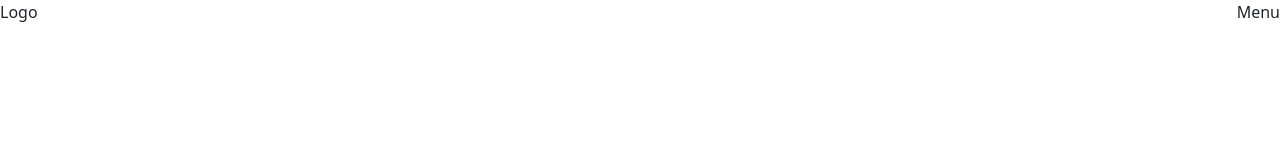
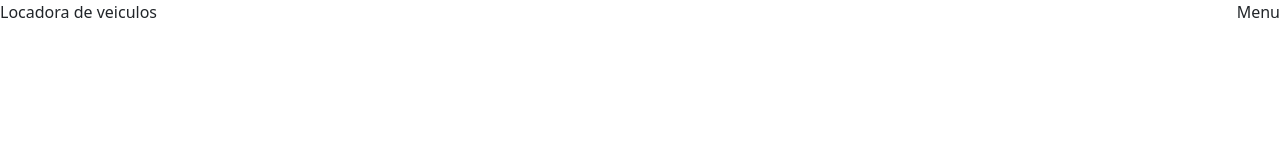
Before and after one commit to JoaoGabriel014/Projeto-final-HTML, a plain HTML site: page dashboard.html in a window 1280 px wide. Drawn offline with nearby package versions, Linux system fonts and the light colour scheme.

Commit message:
Dashboard estrutura

```diff
--- a/dashboard.html
+++ b/dashboard.html
@@ -10,7 +10,7 @@
 <body>
     <nav class="row">
         <div class="col">
-            Logo
+            Locadora de veiculos
         </div>
         <div class="col text-end">
             Menu
```
